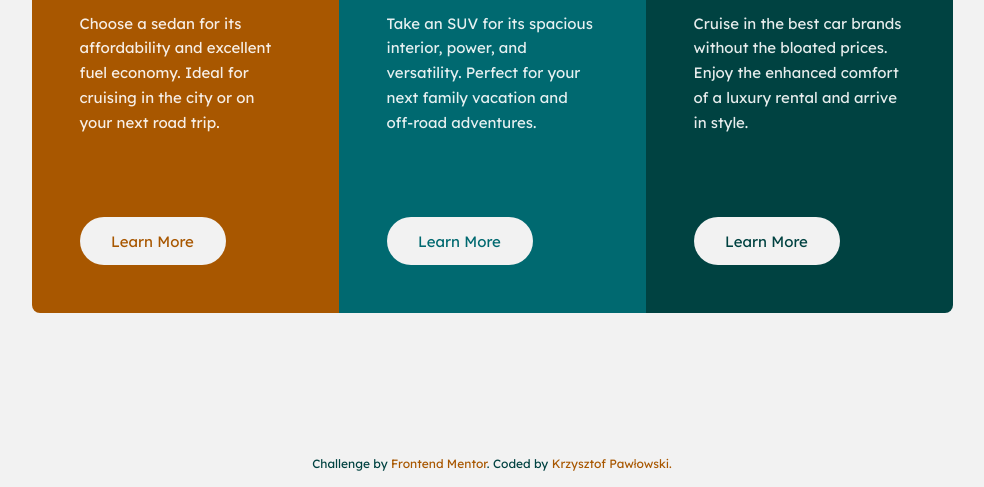
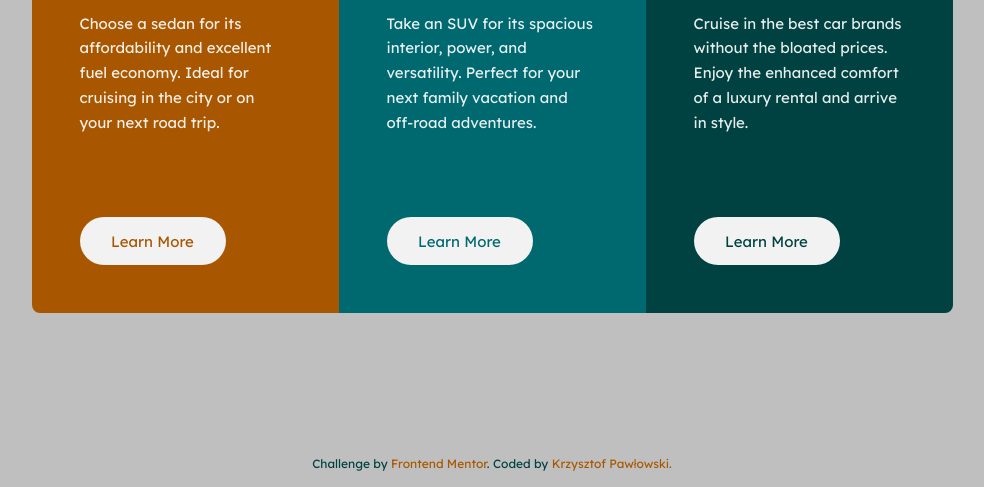
Before and after one commit to KP1976/three-column-preview-card, a plain HTML site: page index.html in a window 1280 px wide. Shown: the part 313-800 px from the top of the page, without its empty margins (148-1132 px from the left). Drawn offline with Linux system fonts and the light colour scheme.

Commit message:
Soem fix.

```diff
--- a/scss/base/_base.scss
+++ b/scss/base/_base.scss
@@ -6,7 +6,7 @@ body {
 
 body {
   align-items: center;
-  background-color: $very-light-gray;
+  background-color: hsl(0, 0%, 75%);
   font-family: $font-main;
   font-size: 15px;
   @include flex-column();
```
Also changed, not shown: css/main.css.
